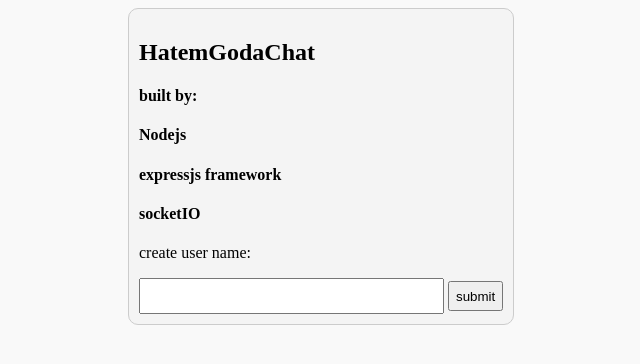
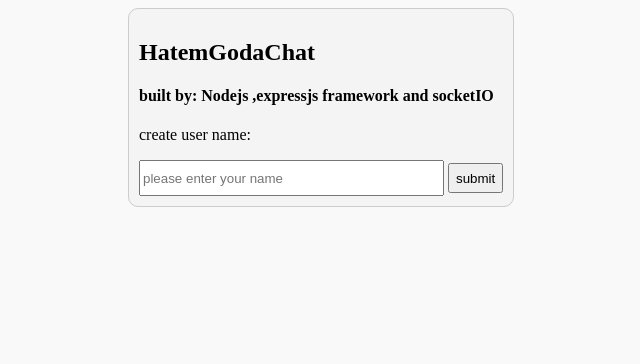
Before and after one commit to hatemgodaphp/chatio, a website: page index.html in a window 1280 px wide. Shown: the whole page, without its empty margins (182-822 px from the left). Drawn offline with nearby package versions, Linux system fonts and the light colour scheme; no server answers.

Commit message:
update
update

```diff
--- a/index.html
+++ b/index.html
@@ -65,23 +65,18 @@
 <div id="container">
 <div id="namesWrapper">
 <h2>HatemGodaChat</h2>
-<h4>built by:</h4>
-<h4>Nodejs</h4>
-<h4>expressjs framework</h4>
-<h4>socketIO</h4>
+<h4>built by: Nodejs ,expressjs framework and socketIO </h4>
 <p>create user name:</p>
 <div id="error"></div>
 <form action="" id="usernameform">
-<input size="35" id="username" />
+<input size="35" id="username" placeholder="please enter your name"/>
 <input type="submit" value="submit" />
 </form>
 </div>
 <div id="mainWrapper">
 <h2>HatemGodaChat</h2>
-<h4>built by:</h4>
-<h4>Nodejs</h4>
-<h4>expressjs framework</h4>
-<h4>socketIO</h4>
+<h4>built by: Nodejs ,expressjs framework and socketIO </h4>
+
 
 <div id="chatWarpper">
 <div id="chatwindow"></div>
```
